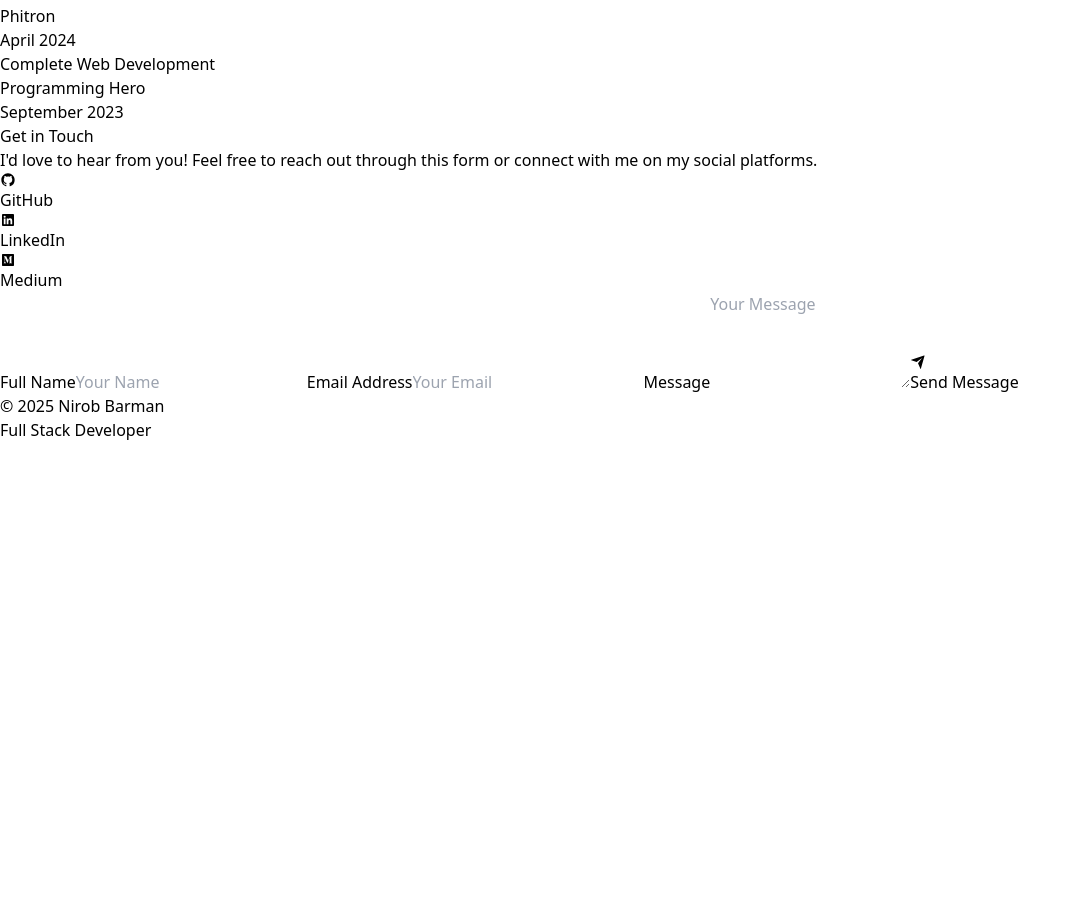
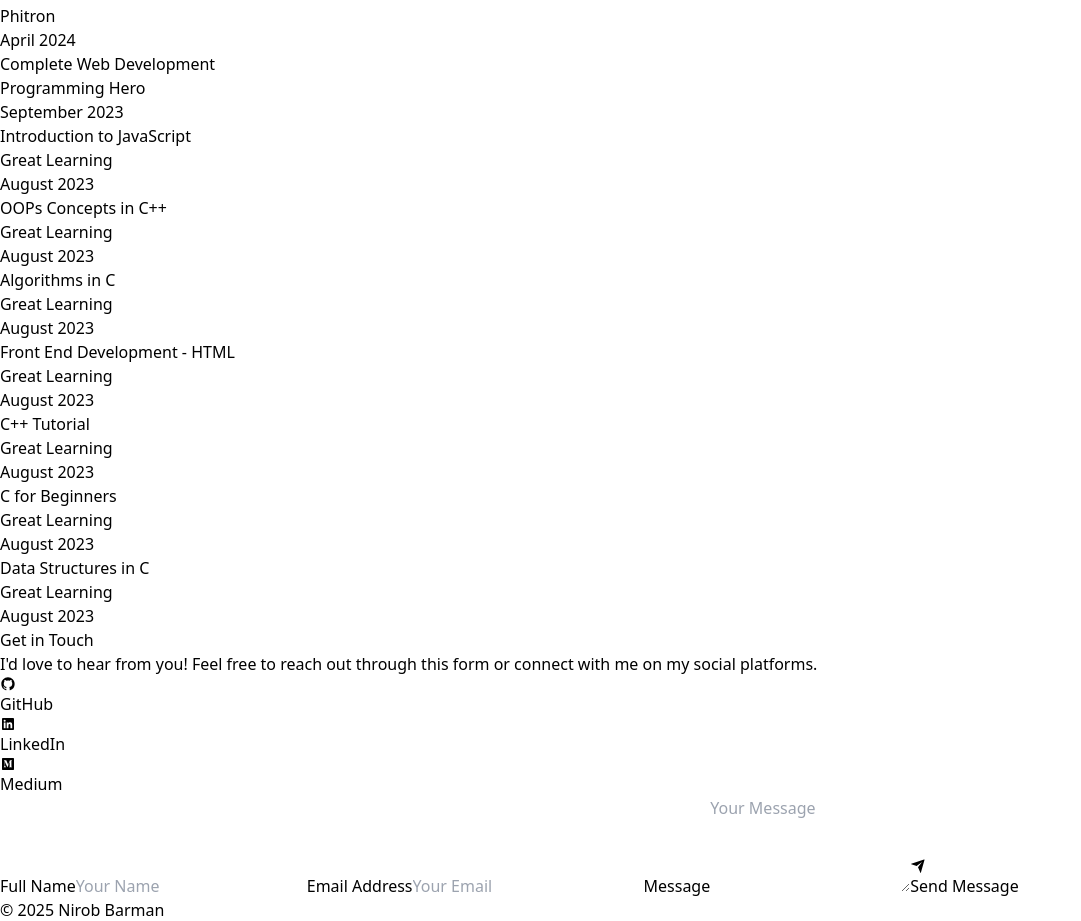
Before and after one commit to Nirob-Barman/MyPortfolio, a React (Vite) app: page / in a window 1280 px wide. Shown: the part 5982-6903 px from the top of the page, without its empty margins (0-1081 px from the left). Before the commit the page ends 6424 px from the top, so only its background shows below. Built offline with nearby package versions, Linux system fonts and the light colour scheme.

Commit message:
Certificate Added

```diff
--- a/src/data/certifications.js
+++ b/src/data/certifications.js
@@ -41,6 +41,55 @@ const certifications = [
         link: 'https://simpli-web.app.link/e/XaOjgsSmhTb',
         // image: 'https://drive.google.com/uc?export=view&id=1_E6ztHQv5TXNsB6XHC9WlinevQna15do'
     },
+    {
+        title: 'Introduction to JavaScript',
+        organization: 'Great Learning',
+        date: 'August 2023',
+        link: 'https://drive.google.com/file/d/18CAjIucNHRrT6b240LvOgdIb-pmK396y/view?usp=sharing',
+        // image: 'https://drive.google.com/uc?export=view&id=1_E6ztHQv5TXNsB6XHC9WlinevQna15do'
+    },
+    {
+        title: 'OOPs Concepts in C++',
+        organization: 'Great Learning',
+        date: 'August 2023',
+        link: 'https://drive.google.com/file/d/1C9C0hwg6raAnKc_cXJx2yKyWPiQZikph/view?usp=sharing',
+        // image: 'https://drive.google.com/uc?export=view&id=1_E6ztHQv5TXNsB6XHC9WlinevQna15do'
+    },
+    {
+        title: 'Algorithms in C',
+        organization: 'Great Learning',
+        date: 'August 2023',
+        link: 'https://drive.google.com/file/d/1Hzv66b8GdzKWgE9nCxJUrl41L_MZ6Oyz/view?usp=sharing',
+        // image: 'https://drive.google.com/uc?export=view&id=1_E6ztHQv5TXNsB6XHC9WlinevQna15do'
+    },
+    {
+        title: 'Front End Development - HTML',
+        organization: 'Great Learning',
+        date: 'August 2023',
+        link: 'https://drive.google.com/file/d/1epC8uJoSdokVGq4tOQobFSsZSou_E_yA/view?usp=sharing',
+        // image: 'https://drive.google.com/uc?export=view&id=1_E6ztHQv5TXNsB6XHC9WlinevQna15do'
+    },
+    {
+        title: 'C++ Tutorial',
+        organization: 'Great Learning',
+        date: 'August 2023',
+        link: 'https://drive.google.com/file/d/1EwxwaRb2pGvyII_vQxzna1R1OSujsFka/view?usp=sharing',
+        // image: 'https://drive.google.com/uc?export=view&id=1_E6ztHQv5TXNsB6XHC9WlinevQna15do'
+    },
+    {
+        title: 'C for Beginners',
+        organization: 'Great Learning',
+        date: 'August 2023',
+        link: 'https://drive.google.com/file/d/1YC40fXIwz9Bva0tet_JHN1JhGpFy0P9y/view?usp=sharing',
+        // image: 'https://drive.google.com/uc?export=view&id=1_E6ztHQv5TXNsB6XHC9WlinevQna15do'
+    },
+    {
+        title: 'Data Structures in C',
+        organization: 'Great Learning',
+        date: 'August 2023',
+        link: 'https://drive.google.com/file/d/1pk5XHNSM2QSsTuqsXj2geGHGn-9RZpE3/view?usp=sharing',
+        // image: 'https://drive.google.com/uc?export=view&id=1_E6ztHQv5TXNsB6XHC9WlinevQna15do'
+    },
 ];
 
 export default certifications;
```
